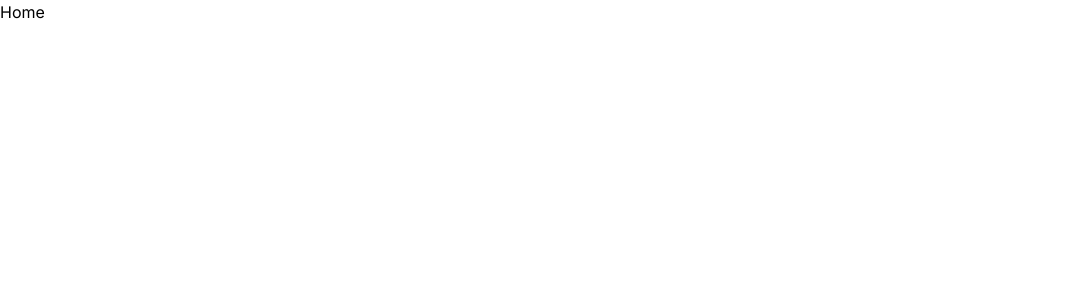
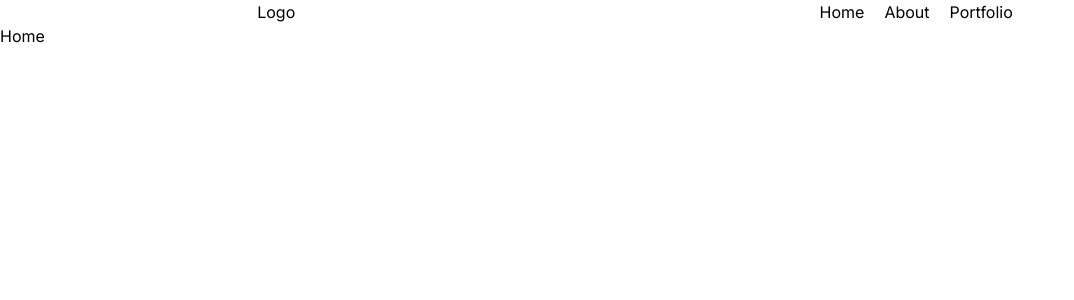
Before and after one commit to Fakher-Zaman/Software-Engineer-Intern, a Next.js app in the folder 8-NextJs/next-course/: page / in a window 1280 px wide. Shown: the top 300 px of the page, without its empty margins (0-1074 px from the left). Built offline with nearby package versions, Linux system fonts and the light colour scheme.

Commit message:
Day 40 Code (Next.js: Linking)

```diff
--- a/8-NextJs/next-course/app/users/about/page.js
+++ b/8-NextJs/next-course/app/about/page.js
@@ -2,7 +2,7 @@ import React from 'react'
 
 const About = () => {
     return (
-        <div>This is About Page</div>
+        <div>About</div>
     )
 }
 
--- a/8-NextJs/next-course/app/globals.css
+++ b/8-NextJs/next-course/app/globals.css
@@ -1,3 +1,18 @@
 @tailwind base;
 @tailwind components;
 @tailwind utilities;
+
+ul {
+    display: flex;
+    justify-content: space-around;
+}
+
+.link {
+    list-style: none;
+    text-decoration: none;
+    margin: 10px;
+}
+
+h1 {
+    text-align: center;
+}
--- a/8-NextJs/next-course/app/layout.js
+++ b/8-NextJs/next-course/app/layout.js
@@ -1,5 +1,6 @@
 import { Inter } from "next/font/google";
 import "./globals.css";
+import Navbar from "@/components/Navbar";
 
 const inter = Inter({ subsets: ["latin"] });
 
@@ -11,7 +12,10 @@ export const metadata = {
 export default function RootLayout({ children }) {
   return (
     <html lang="en">
-      <body className={inter.className}>{children}</body>
+      <body className={inter.className}>
+        <Navbar />
+        {children}
+      </body>
     </html>
   );
 }
--- /dev/null
+++ b/8-NextJs/next-course/app/portfolio/page.js
@@ -0,0 +1,9 @@
+import React from 'react'
+
+const Portfolio = () => {
+    return (
+        <div>Portfolio</div>
+    )
+}
+
+export default Portfolio
--- a/8-NextJs/next-course/app/users/about/projects/page.js
+++ /dev/null
@@ -1,9 +0,0 @@
-import React from 'react'
-
-const Projects = () => {
-    return (
-        <div>These are all of my Projects</div>
-    )
-}
-
-export default Projects
--- a/8-NextJs/next-course/app/users/page.js
+++ /dev/null
@@ -1,9 +0,0 @@
-import React from 'react'
-
-const Users = () => {
-    return (
-        <div>This is a Users Page</div>
-    )
-}
-
-export default Users
--- /dev/null
+++ b/8-NextJs/next-course/components/Navbar.jsx
@@ -0,0 +1,21 @@
+import Link from 'next/link'
+import React from 'react'
+
+const Navbar = () => {
+    return (
+        <nav>
+            <ul>
+                <div className='logo'>
+                    <h1>Logo</h1>
+                </div>
+                <div className="link-container">
+                    <Link className='link' href='/'>Home</Link>
+                    <Link className='link' href='/about'>About</Link>
+                    <Link className='link' href='/portfolio'>Portfolio</Link>
+                </div>
+            </ul>
+        </nav>
+    )
+}
+
+export default Navbar
```
